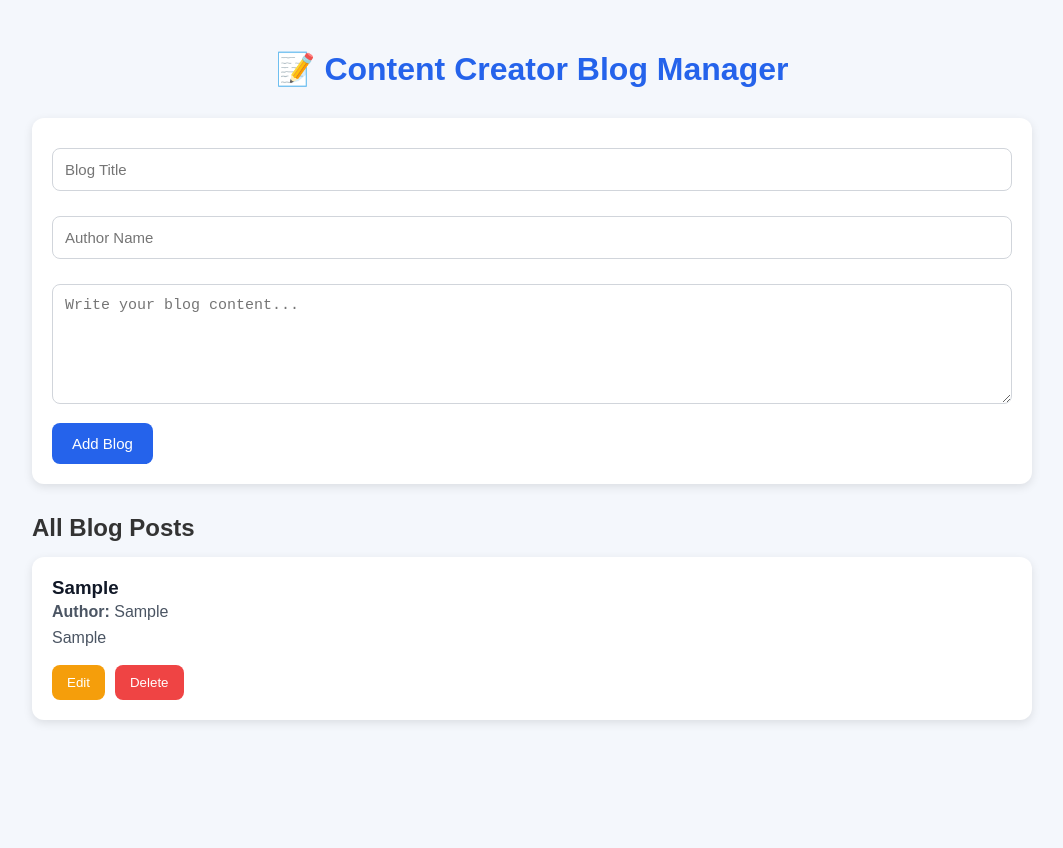
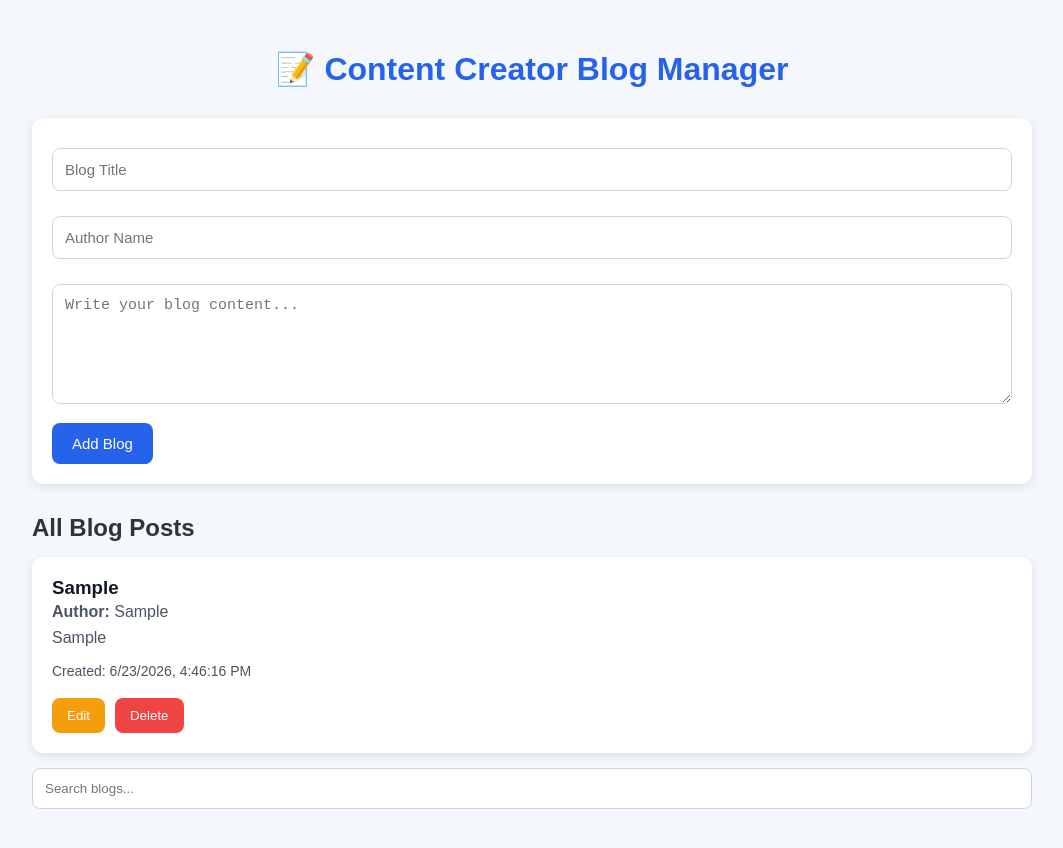
Before and after one commit to surendhar98/NM-intern, a React (Create React App) app: page / in a window 1280 px wide. Both pictures are taken after typing "Sample", "Sample", "Sample" into the empty fields and a click on the button "Add Blog". Shown: the top 848 px of the page, without its empty margins (108-1171 px from the left). Before the commit the page ends 800 px from the top, so only its background shows below. Built offline with nearby package versions, Linux system fonts and the light colour scheme.

Commit message:
Final Project Version

```diff
--- a/src/App.css
+++ b/src/App.css
@@ -108,3 +108,16 @@ h2 {
 .delete-btn:hover {
   background: #dc2626;
 }
+.date {
+  margin-top: 10px;
+  color: #6b7280;
+  font-size: 14px;
+}
+
+.search-box {
+  width: 100%;
+  padding: 12px;
+  margin-bottom: 20px;
+  border: 1px solid #d1d5db;
+  border-radius: 8px;
+}
--- a/src/App.js
+++ b/src/App.js
@@ -6,6 +6,7 @@ import Dashboard from "./components/Dashboard";
 function App() {
   const [blogs, setBlogs] = useState([]);
   const [editingBlog, setEditingBlog] = useState(null);
+  const [search, setSearch] = useState("");
 
   useEffect(() => {
     const storedBlogs = JSON.parse(localStorage.getItem("blogs")) || [];
@@ -44,10 +45,19 @@ function App() {
       />
 
       <Dashboard
-        blogs={blogs}
-        deleteBlog={deleteBlog}
-        setEditingBlog={setEditingBlog}
+  blogs={blogs}
+  deleteBlog={deleteBlog}
+  setEditingBlog={setEditingBlog}
+  search={search}
+/>
+      <input
+        type="text"
+        placeholder="Search blogs..."
+        className="search-box"
+        value={search}
+        onChange={(e) => setSearch(e.target.value)}
       />
+
     </div>
   );
 }
--- a/src/components/CreateBlog.js
+++ b/src/components/CreateBlog.js
@@ -29,6 +29,7 @@ function CreateBlog({ addBlog, editingBlog, updateBlog }) {
         title,
         author,
         content,
+        createdAt: new Date().toLocaleString(),
       };
 
       addBlog(newBlog);
--- a/src/components/Dashboard.js
+++ b/src/components/Dashboard.js
@@ -1,6 +1,16 @@
 import React from "react";
 
-function Dashboard({ blogs, deleteBlog, setEditingBlog }) {
+function Dashboard({
+  blogs,
+  deleteBlog,
+  setEditingBlog,
+  search,
+}) {
+  const filteredBlogs = blogs.filter((blog) =>
+    blog.title.toLowerCase().includes(search.toLowerCase()) ||
+    blog.author.toLowerCase().includes(search.toLowerCase())
+  );
+
   return (
     <div className="dashboard">
       <h2>All Blog Posts</h2>
@@ -8,7 +18,7 @@ function Dashboard({ blogs, deleteBlog, setEditingBlog }) {
       {blogs.length === 0 ? (
         <p>No blog posts available.</p>
       ) : (
-        blogs.map((blog) => (
+        filteredBlogs.map((blog) => (
           <div key={blog.id} className="blog-card">
             <h3>{blog.title}</h3>
 
@@ -17,6 +27,10 @@ function Dashboard({ blogs, deleteBlog, setEditingBlog }) {
             </p>
 
             <p>{blog.content}</p>
+
+            <p className="date">
+              Created: {blog.createdAt}
+            </p>
 
             <div className="btn-group">
               <button
```
